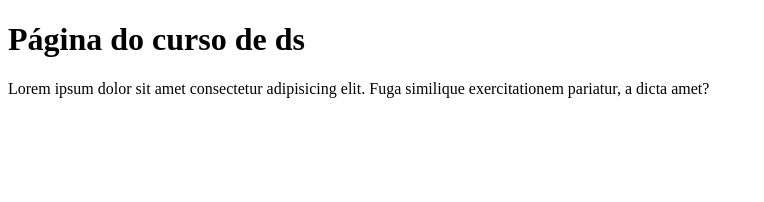
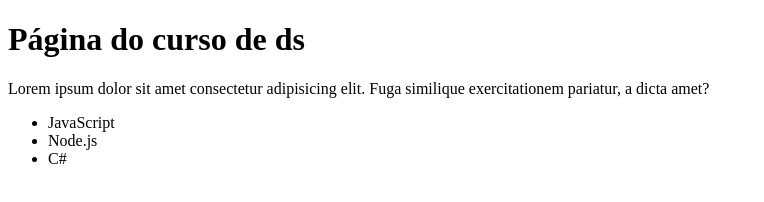
Before and after one commit to leticia-gabrielly/aula-ds2, a plain HTML site: page index.html in a window 1280 px wide. Shown: the whole page, without its empty margins (0-764 px from the left). Drawn offline with Linux system fonts and the light colour scheme.

Commit message:
incluindo lista

```diff
--- a/index.html
+++ b/index.html
@@ -8,5 +8,11 @@
 <body>
     <h1>Página do curso de ds</h1>
     <p>Lorem ipsum dolor sit amet consectetur adipisicing elit. Fuga similique exercitationem pariatur, a dicta amet?</p>
+
+    <ul>
+        <li>JavaScript</li>
+        <li>Node.js</li>
+        <li>C#</li>
+    </ul>
 </body>
 </html>
```
